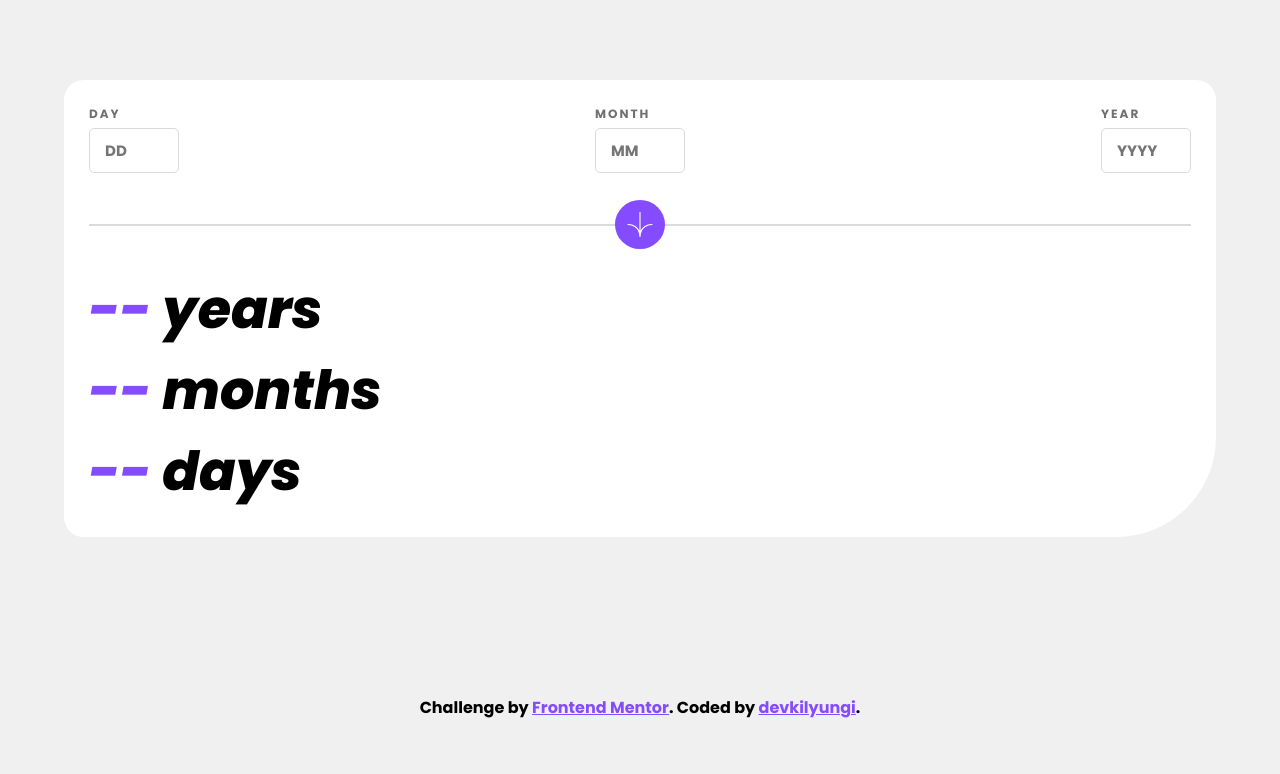
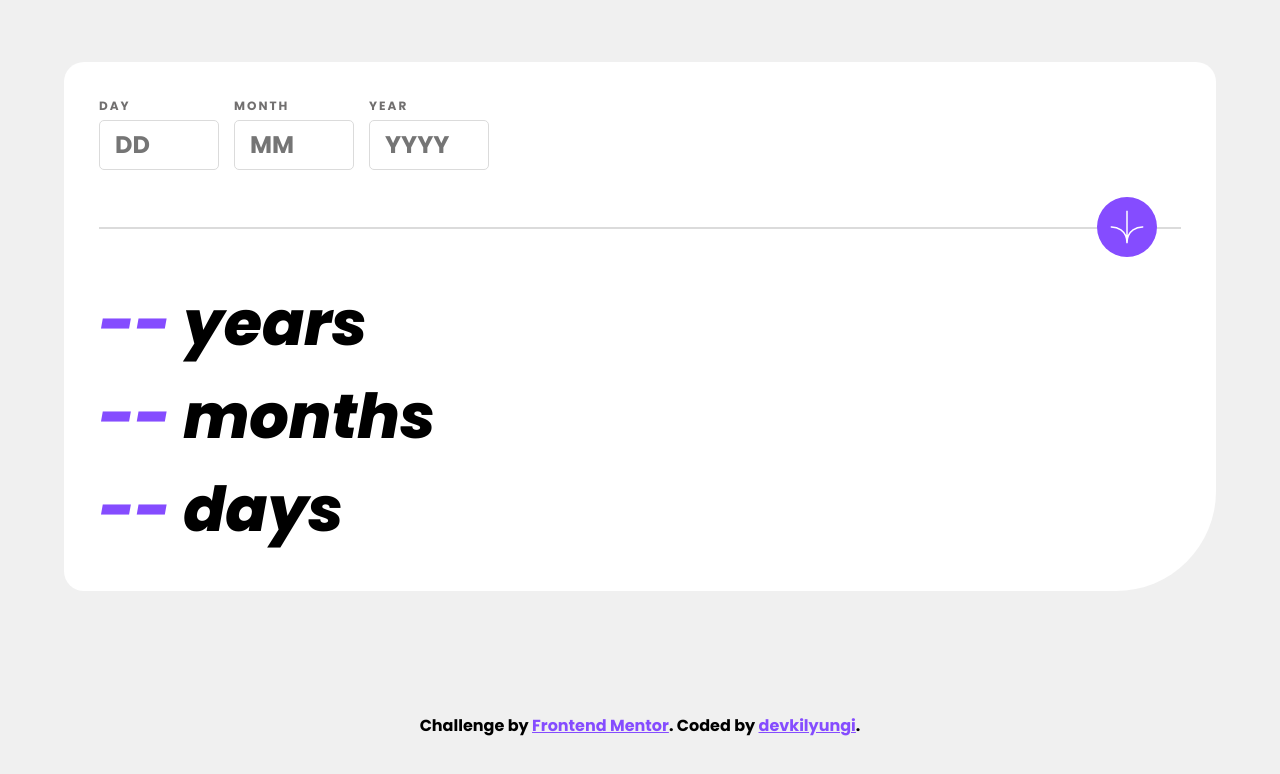
Before and after one commit to devkilyungi/simple-age-calculator, a plain HTML site: page index.html in a window 1280 px wide. Drawn offline with Linux system fonts and the light colour scheme.

Commit message:
Added small device design

```diff
--- a/css/main.scss
+++ b/css/main.scss
@@ -11,7 +11,7 @@ body {
   place-items: center;
 }
 
-// Mobile screens (301 - 600)
+/* Mobile screens (301 - 600) */
 .age-calculator-card {
   width: 90%;
   background-color: $white;
@@ -21,7 +21,7 @@ body {
   flex-direction: column;
   justify-content: space-evenly;
 
-  // input section
+  /* input section */
   form {
     display: flex;
     justify-content: space-between;
@@ -48,7 +48,7 @@ body {
     }
   }
 
-  // divider decorator
+  /* divider decorator */
   .decoration {
     margin: 20px 0;
     position: relative;
@@ -57,7 +57,7 @@ body {
       position: relative;
       top: 26px;
       background-color: $light-grey;
-      height: 2px;
+      height: 1.75px;
       z-index: 1;
     }
 
@@ -74,7 +74,7 @@ body {
     }
   }
 
-  // output section
+  /* output section */
   .output {
     display: flex;
     flex-direction: column;
@@ -98,7 +98,7 @@ body {
   }
 }
 
-// Extra small devices such as the Samsung Galaxy Fold
+/* Extra small devices such as the Samsung Galaxy Fold */
 @media only screen and (max-width: 300px) {
   .age-calculator-card {
     padding: 15px;
@@ -141,3 +141,55 @@ body {
     font-size: 0.75em;
   }
 }
+
+/* Small devices (portrait tablets and large phones, 600px and up) */
+@media only screen and (min-width: 600px) {
+  .age-calculator-card {
+    padding: 35px;
+
+    /* input section */
+    form {
+      display: flex;
+      justify-content: flex-start;
+
+      input {
+        width: 120px;
+        height: 50px;
+        font-size: 2em;
+        margin: 5px 15px 5px 0;
+      }
+    }
+
+    /* divider decorator */
+    .decoration {
+      margin: 20px 0;
+
+      .divider {
+        top: 32px;
+        background-color: $light-grey;
+        height: 1.75px;
+      }
+
+      img {
+        width: 60px;
+        height: 60px;
+        left: 95%;
+        padding: 13px;
+      }
+    }
+
+    /* output section */
+    .output {
+      font-size: 62px;
+    }
+  }
+}
+
+// /* Medium devices (landscape tablets, 768px and up) */
+// @media only screen and (min-width: 768px) {...}
+
+// /* Large devices (laptops/desktops, 992px and up) */
+// @media only screen and (min-width: 992px) {...}
+
+// /* Extra large devices (large laptops and desktops, 1200px and up) */
+// @media only screen and (min-width: 1200px) {...}
```
Also changed, not shown: css/main.css, 1 other file.
